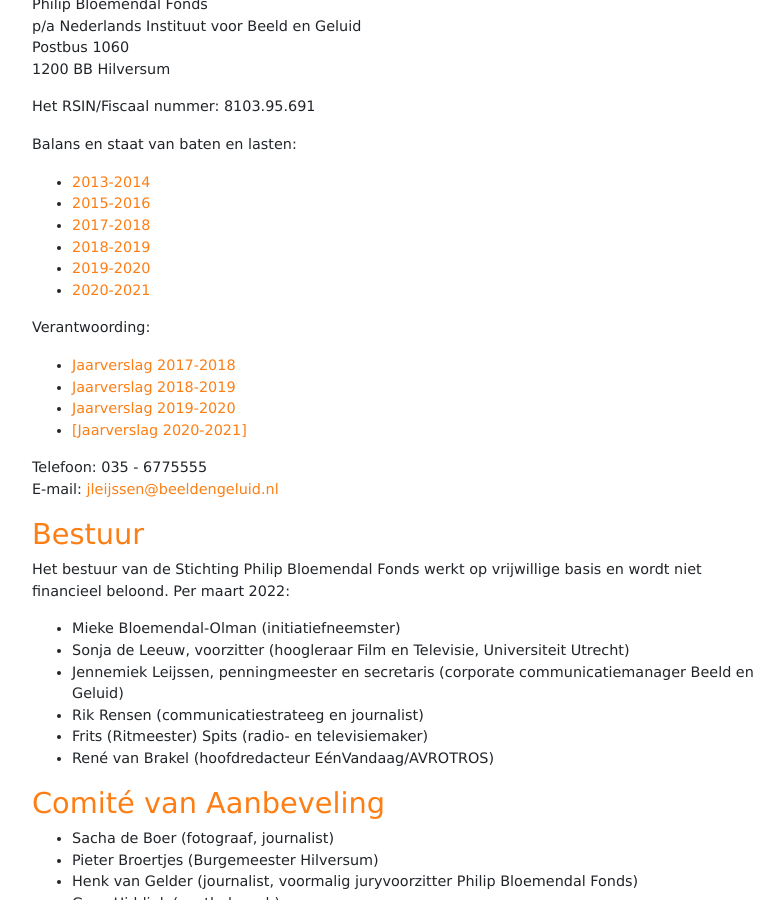
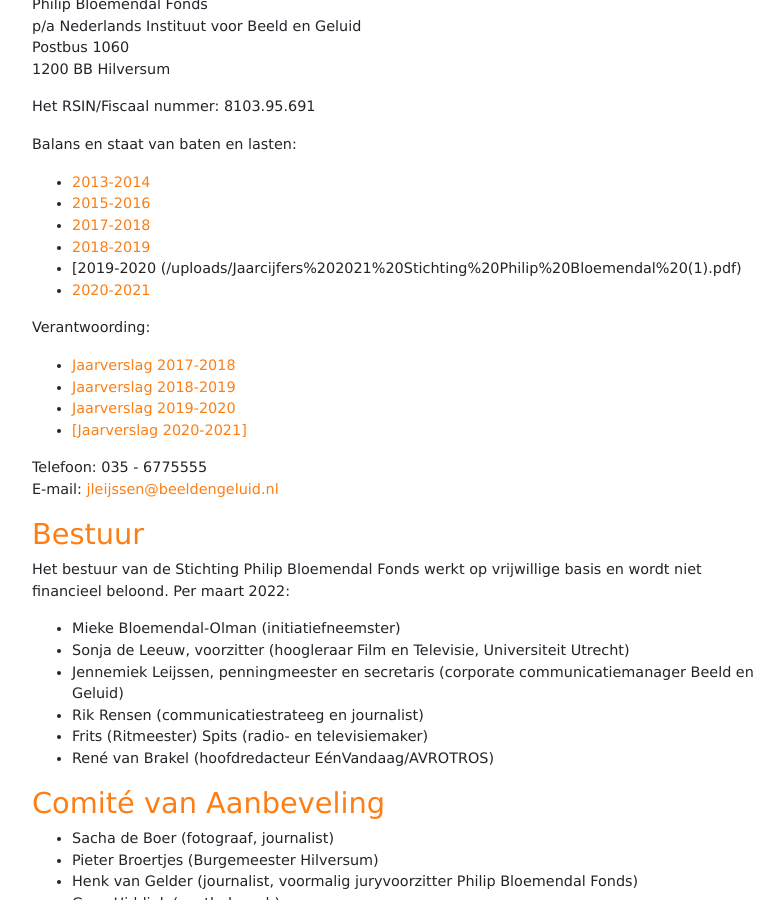
Before and after one commit to bloemendalprijs/bloemendalprijs.github.io, a Jekyll site: the page built from de-stichting.markdown, in a window 1280 px wide and 900 px high, scrolled down 749 px. Shown: the whole window, without its empty margins (433-1217 px from the left). Built offline with Jekyll 4.4.1, drawn with Linux system fonts in a browser that asks for light colours.

Commit message:
Updated De Stichting

```diff
--- a/de-stichting.markdown
+++ b/de-stichting.markdown
@@ -35,7 +35,7 @@
 * [2015-2016](/uploads/Financieeljaarverslag2015-2016PBP.pdf)
 * [2017-2018](/uploads/Ph%20Bloemendal%202017%20-%202018.pdf)
 * [2018-2019](/uploads/Financieel%20jaarverslag%20Philip%20Bloemendal%201819-5.pdf)
-* [2019-2020](/uploads/Jaarcijfers%202021%20Stichting%20Philip%20Bloemendal%20(1).pdf)
+* [2019-2020 (/uploads/Jaarcijfers%202021%20Stichting%20Philip%20Bloemendal%20(1).pdf)
 * [2020-2021](/uploads/Jaarcijfers%202021%20Stichting%20Philip%20Bloemendal%20(1).pdf)
 
 
```
